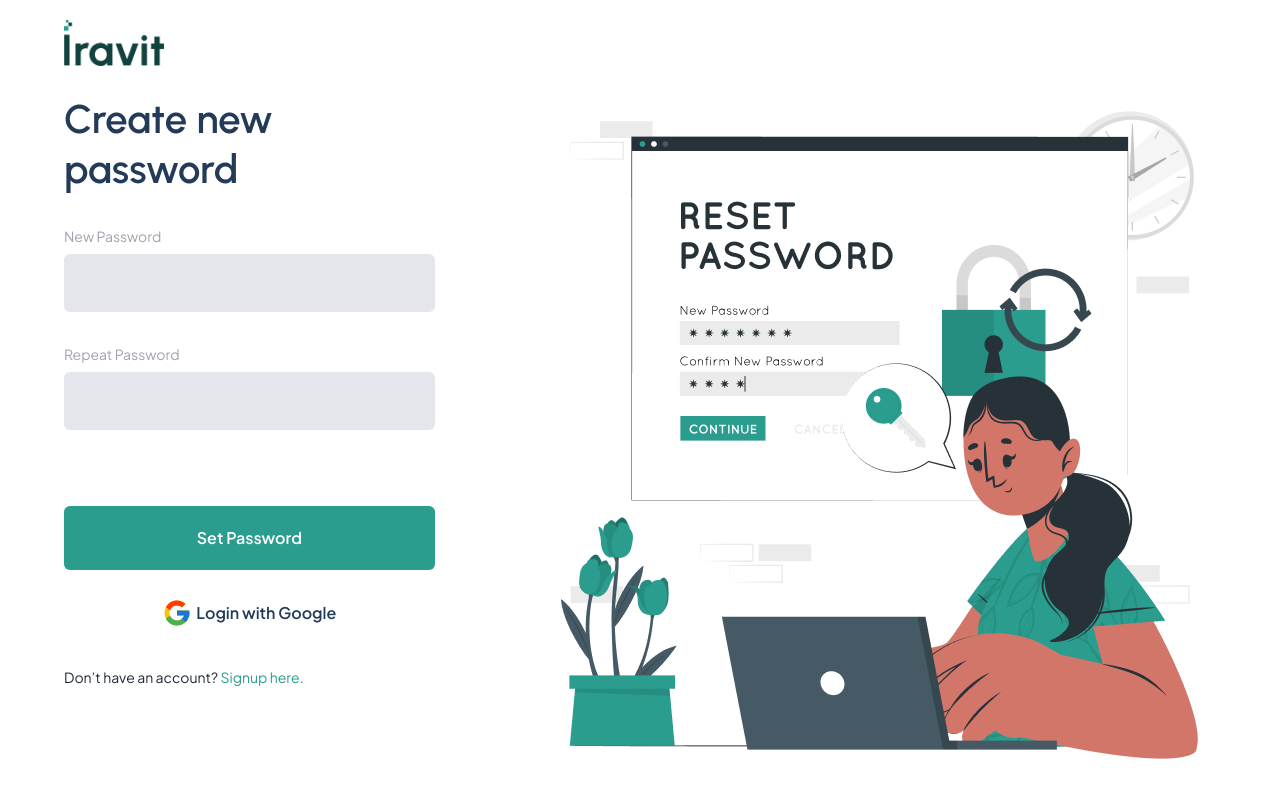
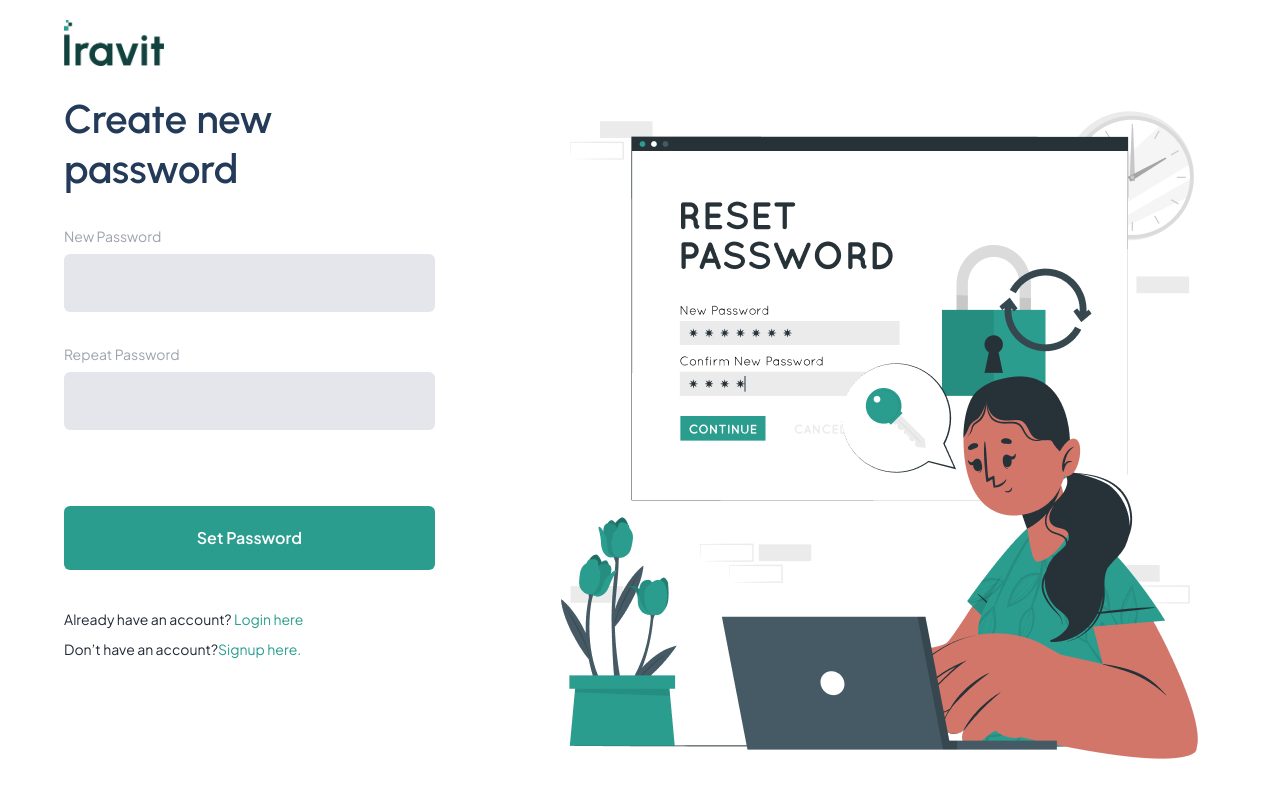
Before and after one commit to alif33/iravit, a Next.js app: page /reset-password in a window 1280 px wide. Built offline with nearby package versions, Linux system fonts and the light colour scheme.

Commit message:
reset-password page update

```diff
--- a/src/app/(withoutlayout)/reset-password/page.js
+++ b/src/app/(withoutlayout)/reset-password/page.js
@@ -69,13 +69,14 @@ const ResetPassword = () => {
                 className="bg-brand-1 cursor-pointer text-white font-semibold text-base font-jakarta py-5 px-10 w-full rounded-md mt-16"
               />
             </form>
-
-            <button className="flex w-full  mt-2 py-5 rounded-md gap-1 text-base font-semibold font-jakarta leading-5 text-[#233B58] flex-row items-center justify-center ">
-              <FcGoogle className="text-3xl" />
-              Login with Google
-            </button>
-            <p className="text-grey-800 mt-5 font-jakarta leading-[18px] font-normal text-sm ">
-              Don’t have an account?{" "}
+            <p className="text-grey-800 mt-10 font-jakarta leading-[18px] font-normal text-sm ">
+              Already have an account?{" "}
+              <Link href="/sign-in">
+                <span className="text-brand-1">Login here</span>
+              </Link>
+            </p>
+            <p className="text-grey-800 mt-3 font-jakarta leading-[18px] font-normal text-sm ">
+              Don’t have an account?
               <Link href="/sign-up">
                 <span className="text-brand-1">Signup here.</span>
               </Link>
```
